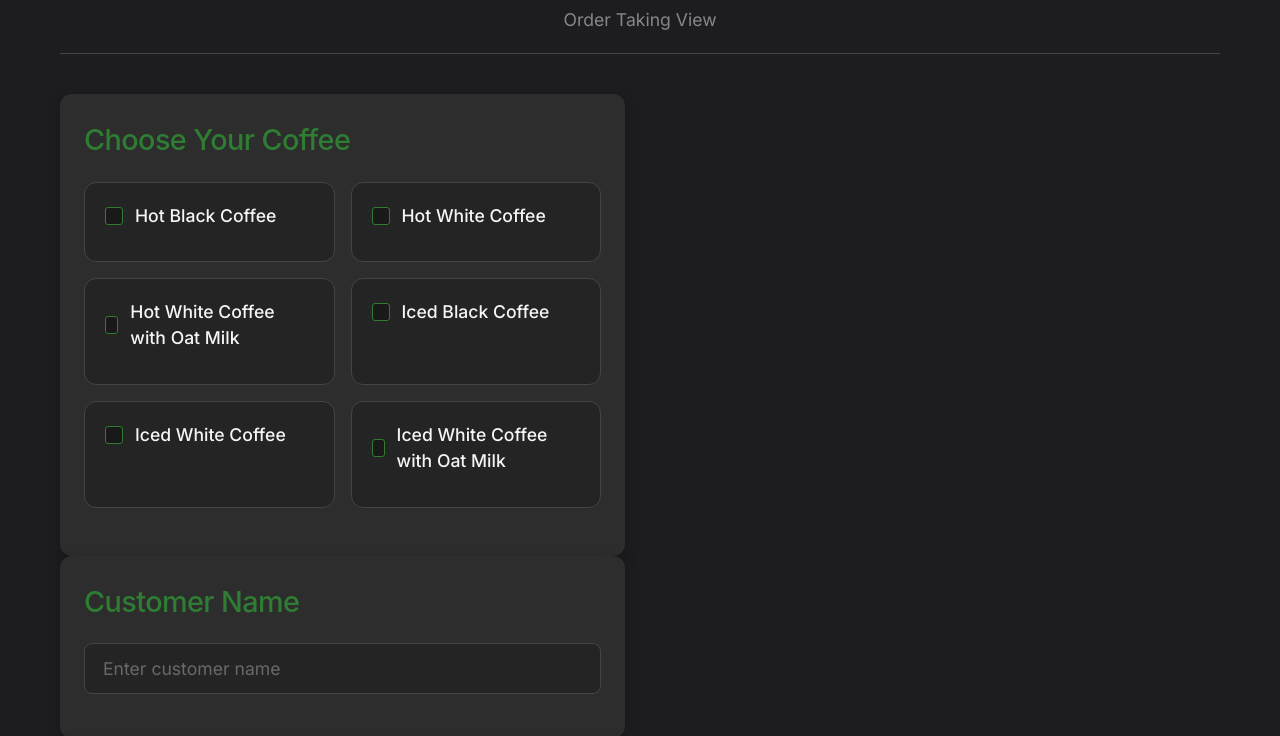
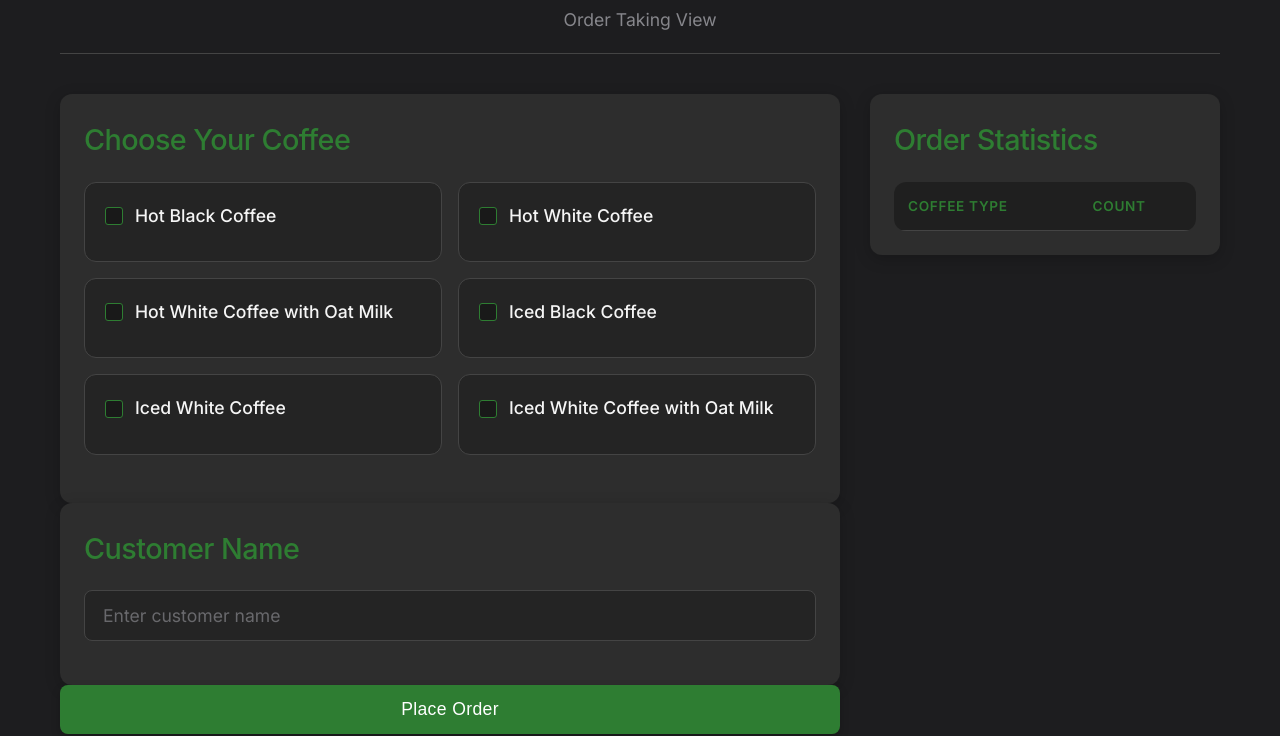
Before and after one commit to ivanjohnting/vernacular-coffee-cart, a website: page public/index.html in a window 1280 px wide. Shown: the part 83-819 px from the top of the page. Drawn offline with nearby package versions, Linux system fonts and the light colour scheme; no server answers; a web font is replaced by a local one.

Commit message:
Implemented responsive two-column layout for desktop view
- Created two-column layout with order form on left and statistics on right
- Made the layout responsive to adapt to different screen sizes
- Used CSS grid for clean alignment of sections
- Added sticky positioning for statistics column on desktop
- Maintained mobile-friendly single-column layout for smaller screens

```diff
--- a/public/index.html
+++ b/public/index.html
@@ -16,7 +16,8 @@
             <p class="subtitle">Order Taking View</p>
         </header>
 
-        <main>
+        <main class="order-layout">
+            <div class="order-column">
                 <form id="order-form">
                     <section>
                         <h2>Choose Your Coffee</h2>
@@ -101,7 +102,10 @@
                     </section>
 
                     <button type="submit" class="submit-btn">Place Order</button>
+                </form>
+            </div>
 
+            <div class="stats-column">
                 <section class="stats-section">
                     <h2>Order Statistics</h2>
                     <div id="order-counts" class="order-counts">
@@ -118,7 +122,7 @@
                         </table>
                     </div>
                 </section>
-            </form>
+            </div>
         </main>
 
         <footer>
--- a/public/styles.css
+++ b/public/styles.css
@@ -70,6 +70,28 @@ main {
   display: grid;
   grid-template-columns: 1fr;
   gap: 30px;
+}
+
+.order-layout {
+  display: grid;
+  grid-template-columns: 1fr;
+  gap: 30px;
+}
+
+@media (min-width: 992px) {
+  .order-layout {
+    grid-template-columns: 1fr 350px;
+    align-items: start;
+  }
+
+  .stats-column {
+    position: sticky;
+    top: 30px;
+  }
+}
+
+.order-column, .stats-column {
+  width: 100%;
 }
 
 @media (min-width: 768px) {
```
Lines whose indentation alone changed are shown as unchanged.
